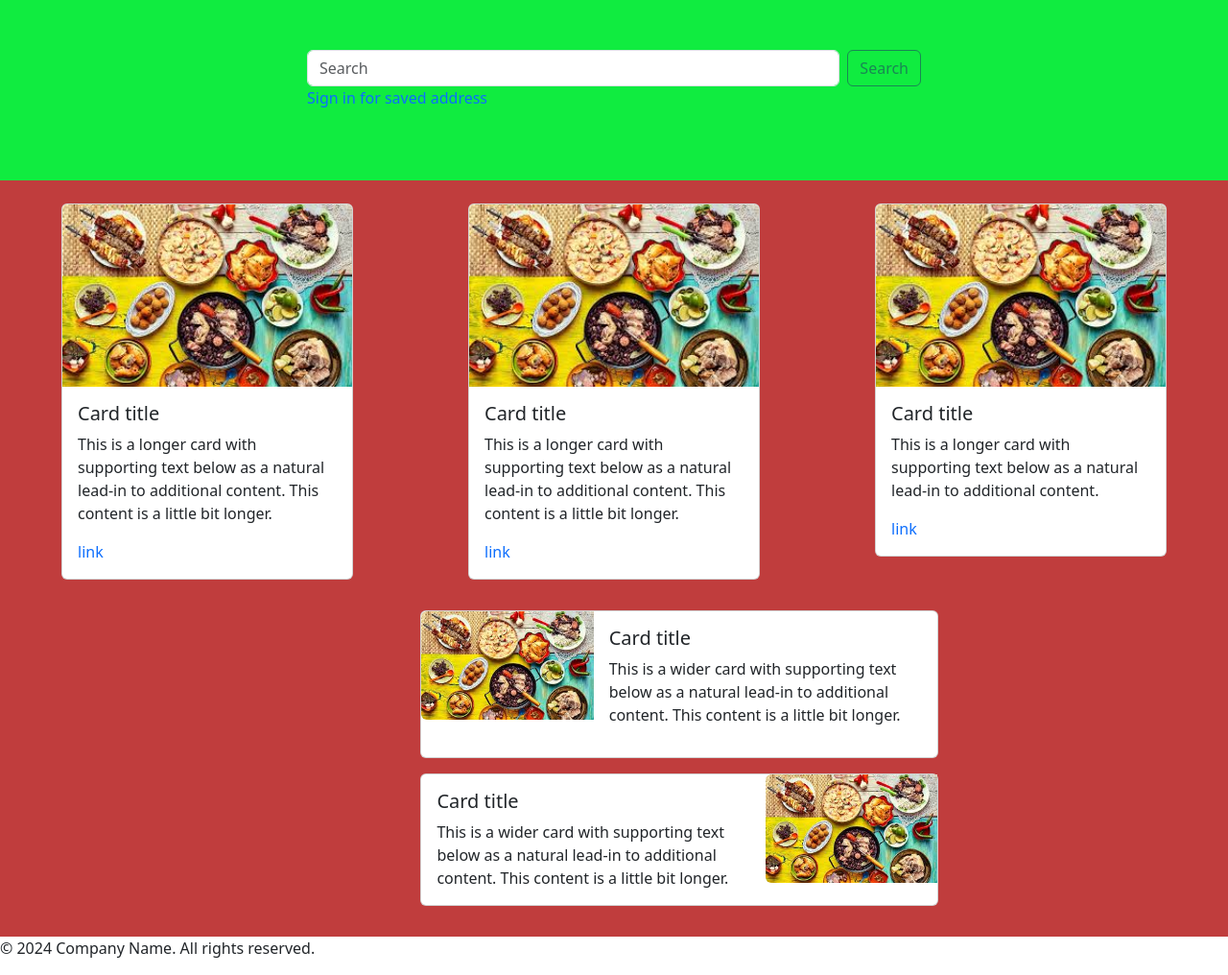
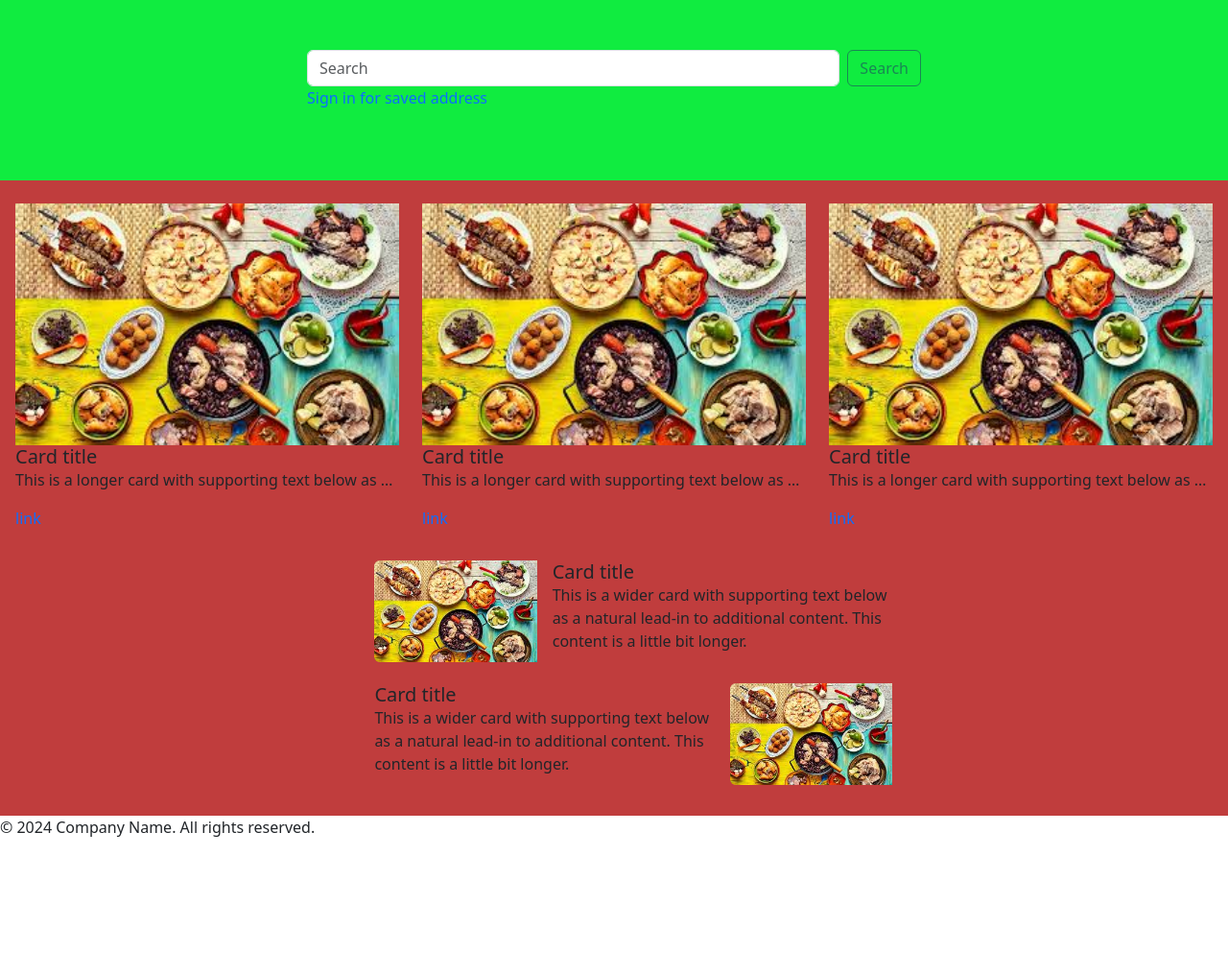
Before and after one commit to Joao-Rafael-mob/repoCurso, a plain HTML site: page index.html in a window 1280 px wide. Shown: the part 44-1060 px from the top of the page at 96% size. After the commit the page ends 934 px from the top, so only its background shows below. Drawn offline with nearby package versions, Linux system fonts and the light colour scheme.

Commit message:
ta fei mas feito

```diff
--- a/index.html
+++ b/index.html
@@ -30,35 +30,38 @@
     </div>
     <main>
         <div class="formas">
-            <div class="row row-cols-3 row-cols-md-3 g-4">
+            <div class="row  row-cols-md-3 g-4">
                 <div class="col">
-                    <div class="card">
+                    <div class="">
                         <img src="banner.jpeg" class="card-img-top" alt="">
                         <div class="card-body">
                             <h5 class="card-title">Card title</h5>
-                            <p class="card-text">This is a longer card with supporting text below as a natural lead-in
+                            <p class="card-text text-truncate">This is a longer card with supporting text below as a
+                                natural lead-in
                                 to additional content. This content is a little bit longer.</p>
                             <a href="">link</a>
                         </div>
                     </div>
                 </div>
                 <div class="col">
-                    <div class="card">
+                    <div class="">
                         <img src="banner.jpeg" class="card-img-top" alt="">
                         <div class="card-body">
                             <h5 class="card-title">Card title</h5>
-                            <p class="card-text">This is a longer card with supporting text below as a natural lead-in
+                            <p class="card-text text-truncate">This is a longer card with supporting text below as a
+                                natural lead-in
                                 to additional content. This content is a little bit longer.</p>
                             <a href="">link</a>
                         </div>
                     </div>
                 </div>
                 <div class="col">
-                    <div class="card">
+                    <div class="">
                         <img src="banner.jpeg" class="card-img-top" alt="">
                         <div class="card-body">
                             <h5 class="card-title">Card title</h5>
-                            <p class="card-text">This is a longer card with supporting text below as a natural lead-in
+                            <p class="card-text text-truncate">This is a longer card with supporting text below as a
+                                natural lead-in
                                 to additional content.</p>
                             <a href="">link</a>
                         </div>
@@ -67,8 +70,8 @@
             </div>
 
             <div class="cards">
-                <div class="card mb-3" style="max-width: 540px;">
-                    <div class="row g-0">
+                <div class="mb-3" style="max-width: 540px;">
+                    <div class="row g-3">
                         <div class="col-md-4">
                             <img src="banner.jpeg" class="img-fluid rounded-start" alt="">
                         </div>
@@ -84,9 +87,8 @@
                     </div>
                 </div>
 
-                <div class="t">
-                    <div class="card mb-3" style="max-width: 540px;">
-                        <div class="row g-0">
+                <div class="mb-3" style="max-width: 540px;">
+                    <div class="row g-3">
                         <div class="col-md-8">
                             <div class="card-body">
                                 <h5 class="card-title">Card title</h5>
@@ -97,7 +99,6 @@
                         </div>
                         <div class="col-md-4">
                             <img src="banner.jpeg" class="img-fluid rounded-start" alt="">
-                            </div>
                         </div>
                     </div>
                 </div>
```
Lines whose indentation alone changed are shown as unchanged.
